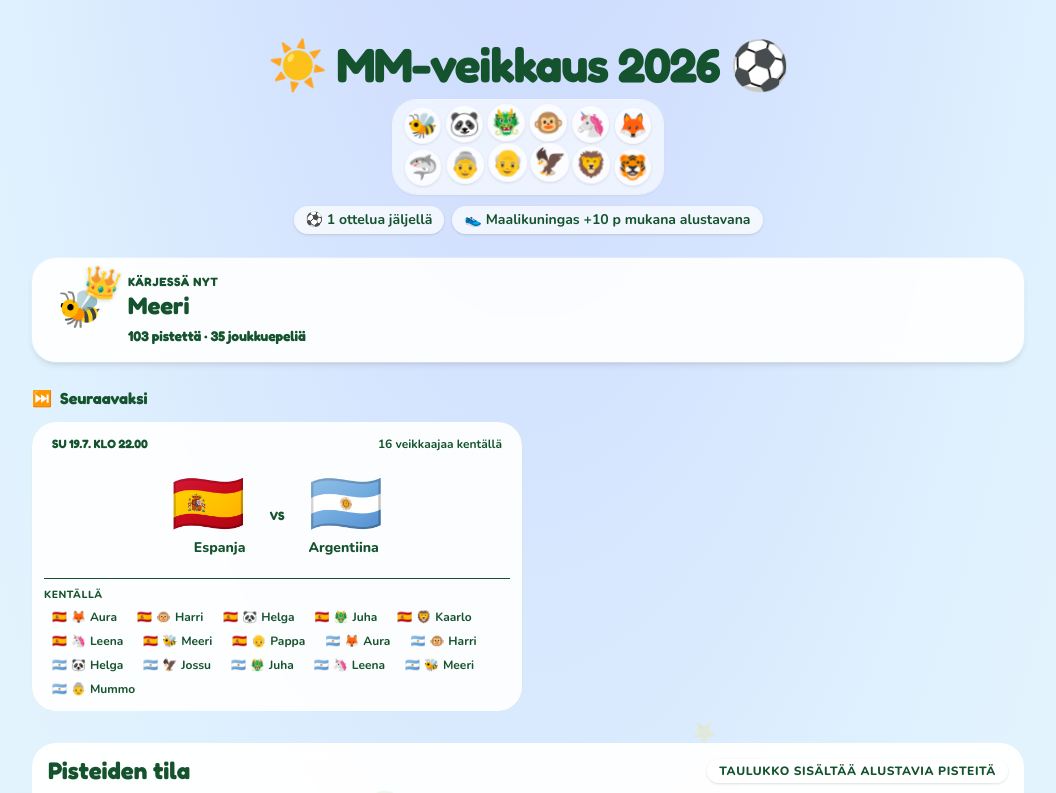
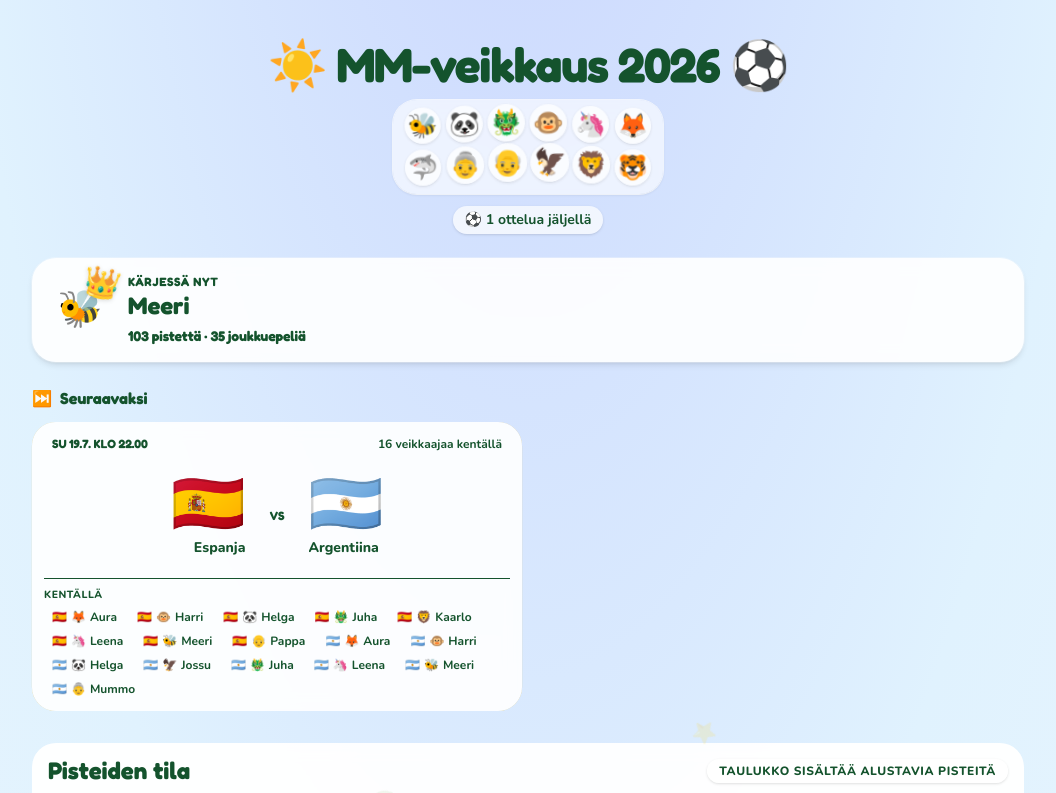
Before and after one commit to intery-oy/mm-veikkaus, a React (Vite) app: page / in a window 1280 px wide. Shown: the top 793 px of the page, without its empty margins (112-1168 px from the left). Built offline with nearby package versions, Linux system fonts and the light colour scheme.

Commit message:
Poista alustavan maalikuninkaan ylapilli

```diff
--- a/src/app/App.tsx
+++ b/src/app/App.tsx
@@ -24,9 +24,6 @@ export function App() {
   const data = buildPortalData();
   const leader = data.bettors[0];
   const anyPoints = data.bettors.some((b) => b.total > 0);
-  const hasProvisionalTopScorerPoints = data.bettors.some((b) =>
-    b.bonusSlots.some((slot) => slot.label === 'Maalikuningas' && slot.status === 'provisional'),
-  );
   const topScorerLeader = data.topScorers[0] ?? null;
 
   // Seuraavat ottelut. Pidä juuri alkaneet pelit näkyvissä hetken, jotta ottelu
@@ -75,9 +72,6 @@ export function App() {
         </div>
         <div className="mt-3 flex flex-wrap justify-center gap-2">
           <Pill>⚽ {data.remainingTournamentMatches} ottelua jäljellä</Pill>
-          {hasProvisionalTopScorerPoints && (
-            <Pill>👟 Maalikuningas +10 p mukana alustavana</Pill>
-          )}
         </div>
       </header>
 
```
